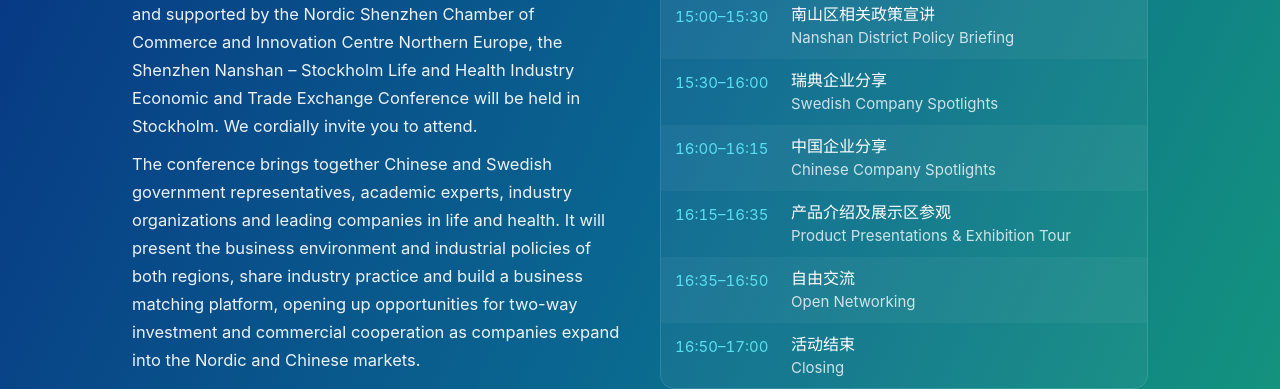
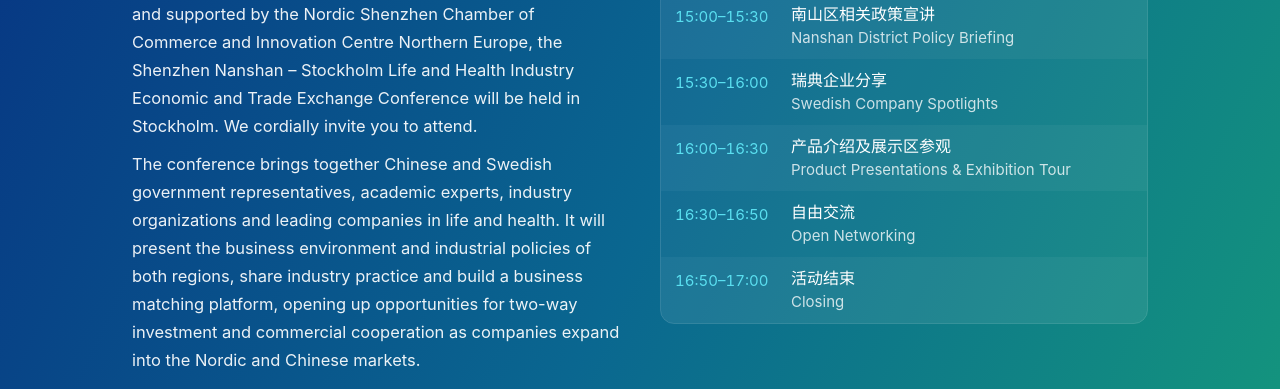
Before and after one commit to icne-nordic/nanshan2026, a plain HTML site: page index.html in a window 1280 px wide. Shown: the part 967-1356 px from the top of the page. Drawn offline with Linux system fonts and the light colour scheme; no server answers.

Commit message:
11-20 议程删除中国企业分享

```diff
--- a/index.html
+++ b/index.html
@@ -188,9 +188,8 @@ h2 em { font-style:normal; font-size:13px; color:var(--cyan); letter-spacing:.08
   <div><time>14:40–15:00</time><p>北欧深圳总商会会长致辞及瑞典营商环境介绍<span>Remarks by the President of the Nordic Shenzhen Chamber of Commerce &amp; Doing Business in Sweden</span></p></div>
   <div><time>15:00–15:30</time><p>南山区相关政策宣讲<span>Nanshan District Policy Briefing</span></p></div>
   <div><time>15:30–16:00</time><p>瑞典企业分享<span>Swedish Company Spotlights</span></p></div>
-  <div><time>16:00–16:15</time><p>中国企业分享<span>Chinese Company Spotlights</span></p></div>
-  <div><time>16:15–16:35</time><p>产品介绍及展示区参观<span>Product Presentations &amp; Exhibition Tour</span></p></div>
-  <div><time>16:35–16:50</time><p>自由交流<span>Open Networking</span></p></div>
+  <div><time>16:00–16:30</time><p>产品介绍及展示区参观<span>Product Presentations &amp; Exhibition Tour</span></p></div>
+  <div><time>16:30–16:50</time><p>自由交流<span>Open Networking</span></p></div>
   <div><time>16:50–17:00</time><p>活动结束<span>Closing</span></p></div>
  </div>
 </section>
```
